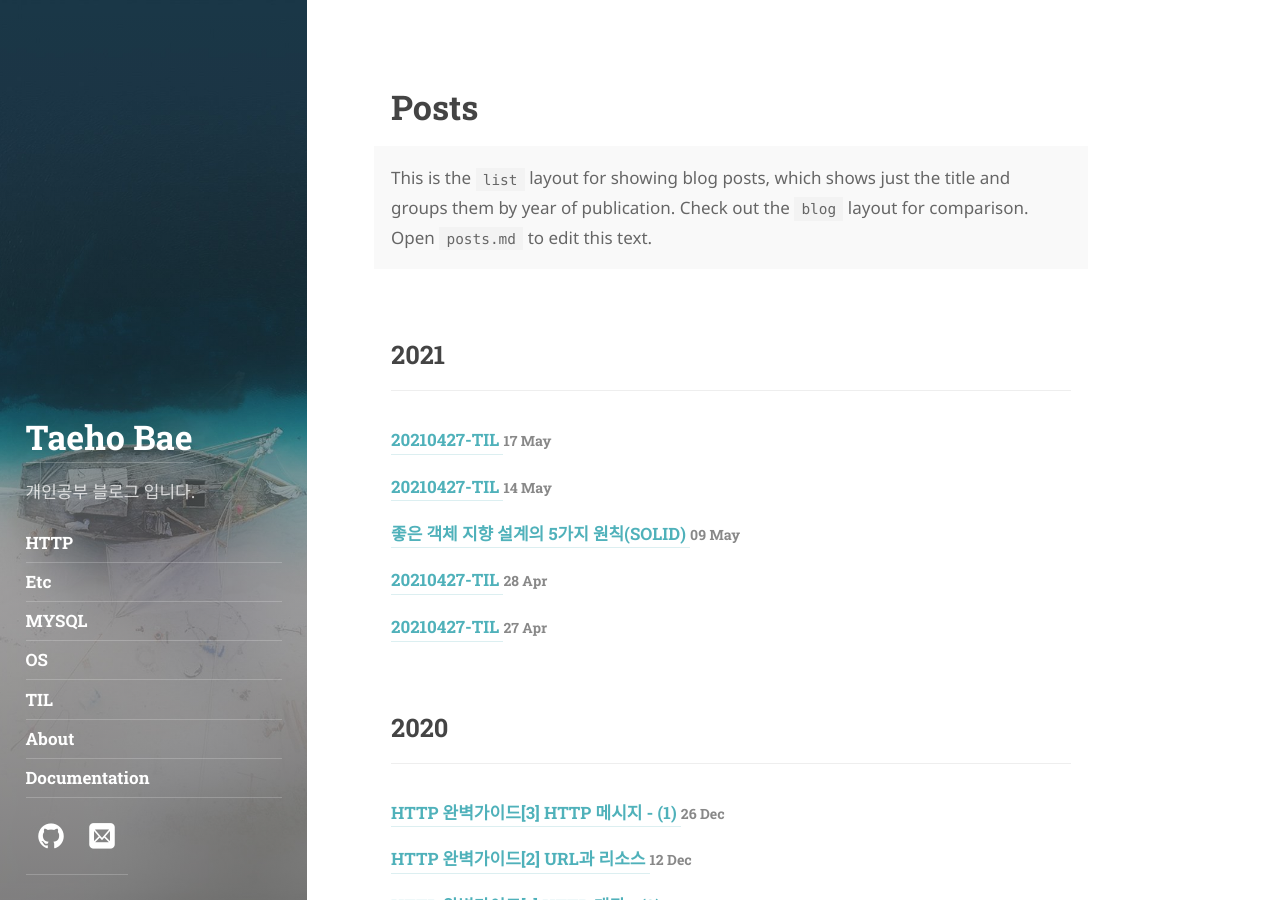
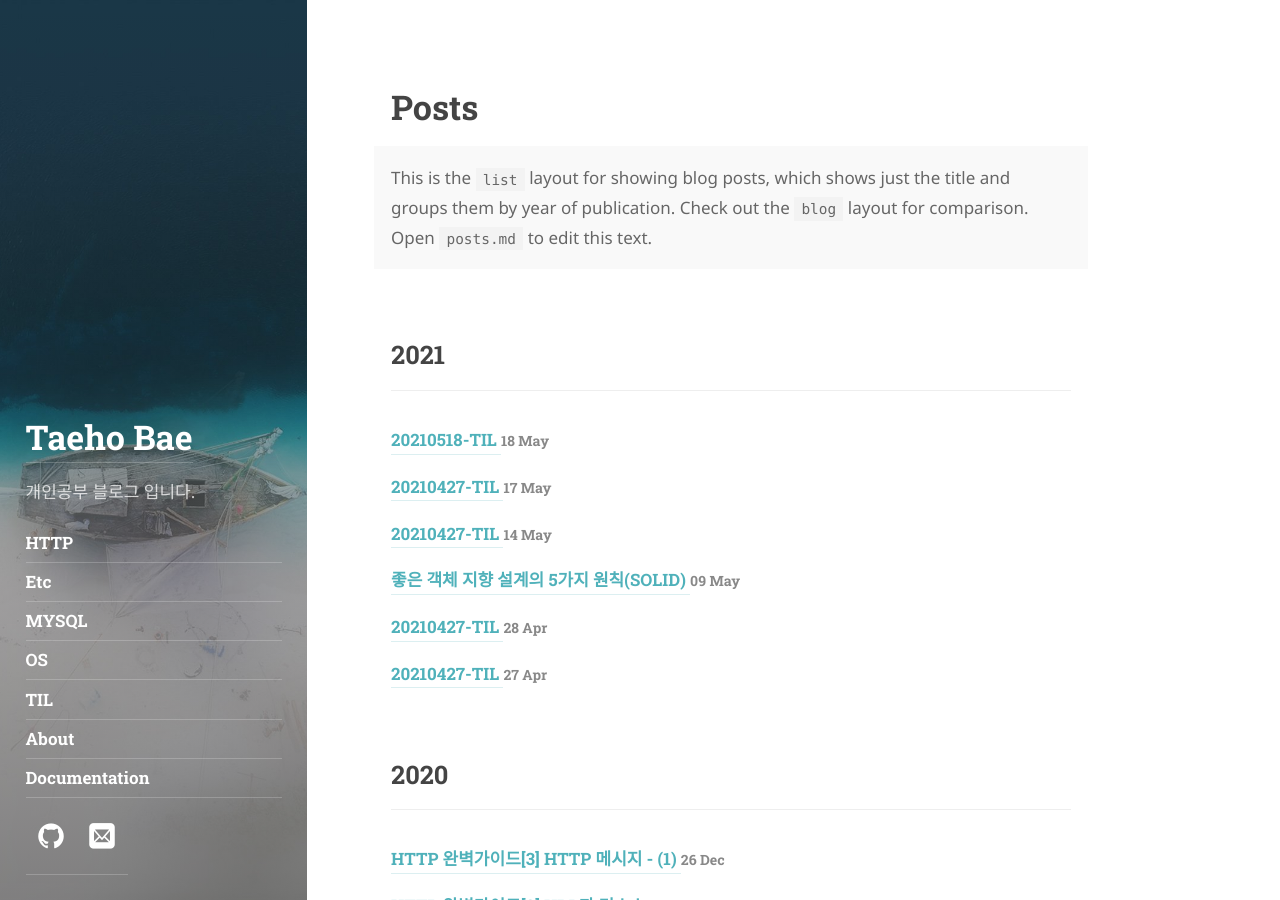
Before and after one commit to taeho0304/taeho0304.github.io, a Jekyll site: the page built from posts.md, in a window 1280 px wide and 900 px high. Built offline with Jekyll 4.4.1, drawn with Linux system fonts in a browser that asks for light colours; some web fonts are replaced.

Commit message:
add 20210518TIL

```diff
--- a/_includes/templates/back.html
+++ b/_posts/2021-05-18-TIL.md
@@ -1,6 +1,16 @@
-<template id="_back-template">
-  <a id="_back" class="back nav-btn no-hover">
-    <span class="sr-only">{{ strings.back | default:"Back" }}</span>
-    <span class="icon-arrow-left2"></span>
-  </a>
-</template>
+---
+layout: post
+title: 20210518-TIL
+description: >
+  20210518-TIL
+tags: [TIL]
+---
+
+## 20210518 TIL
+
+- SSAFY 복습
+  <br><br>
+
+- 운영체제 cs 정리
+  <br><br>
+- 컴퓨터 네트워크 cs 정리
```
